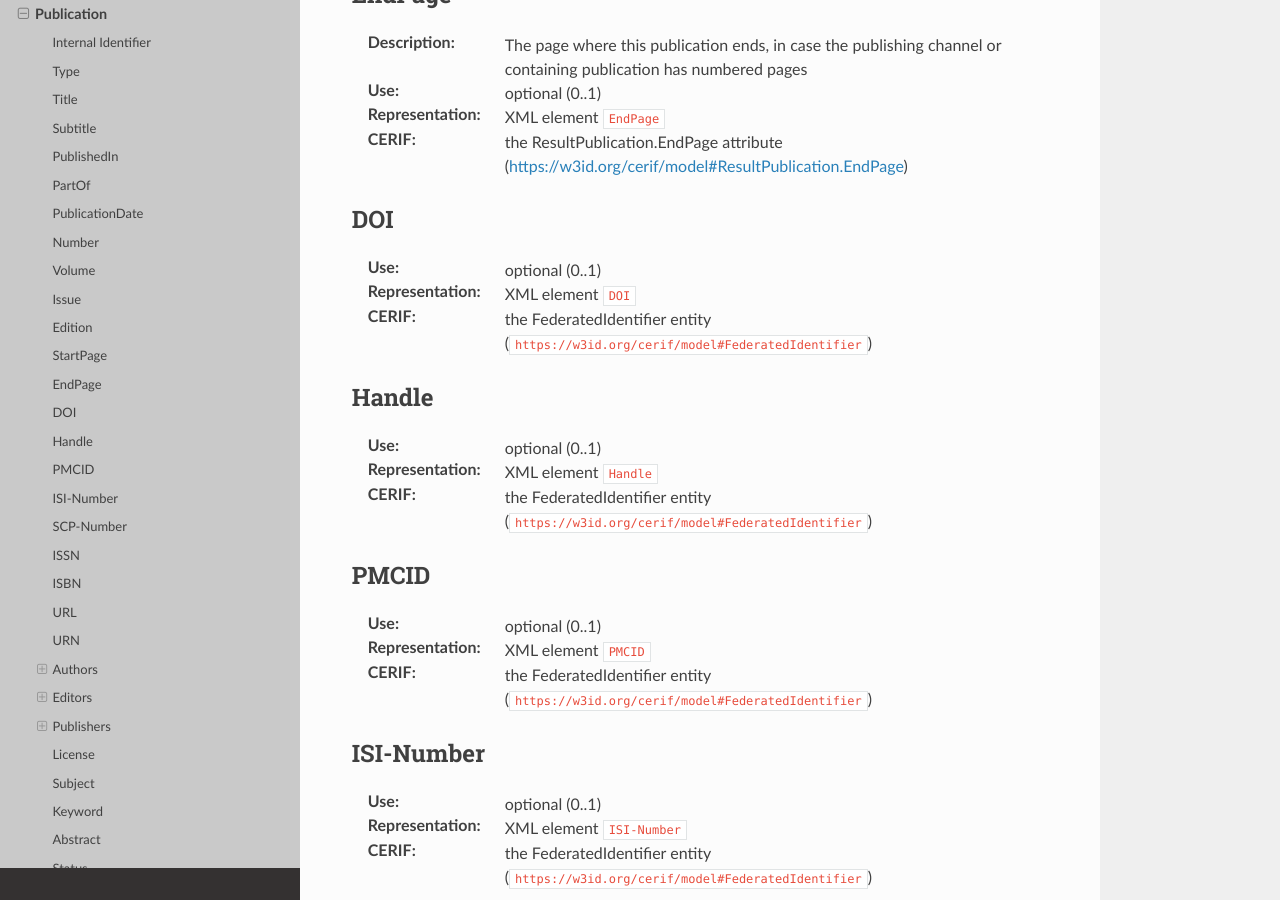
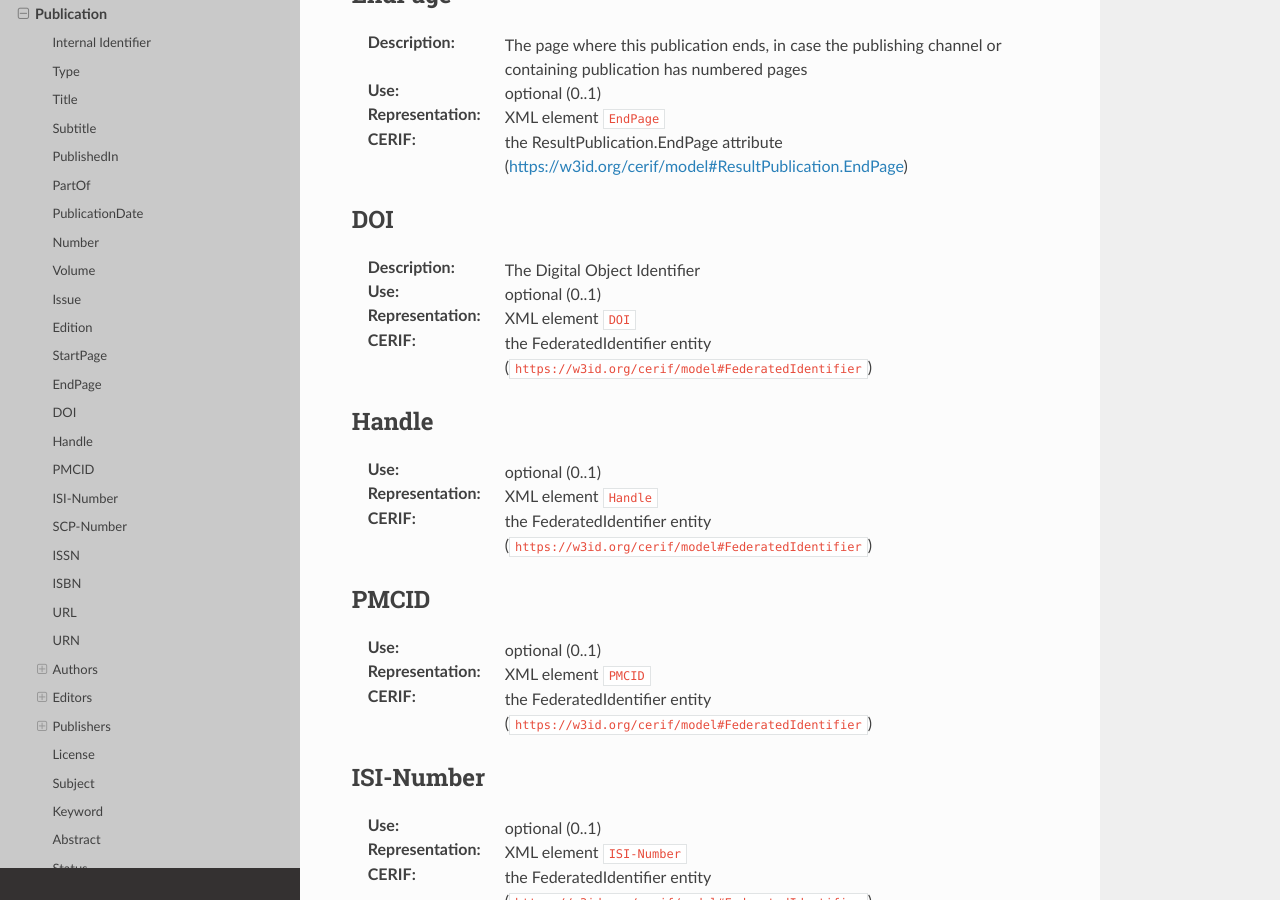
Before and after one commit to openaire/guidelines-cris-managers, a Sphinx documentation site: the page built from docs/cerif_xml_publication_entity.rst, in a window 1280 px wide and 900 px high, scrolled down 7672 px. Built offline with Sphinx 7.4.7 and the Read the Docs theme 2.0.0, drawn with Linux system fonts in a browser that asks for light colours; a script that is not in the unit is left out.

Commit message:
current documentation

```diff
--- a/docs/cerif_xml_publication_entity.rst
+++ b/docs/cerif_xml_publication_entity.rst
@@ -180,6 +180,7 @@ EndPage
 
 DOI
 ^^^
+:Description: The Digital Object Identifier
 :Use: optional (0..1)
 :Representation: XML element ``DOI``
 :CERIF: the FederatedIdentifier entity (``https://w3id.org/cerif/model#FederatedIdentifier``)
```
